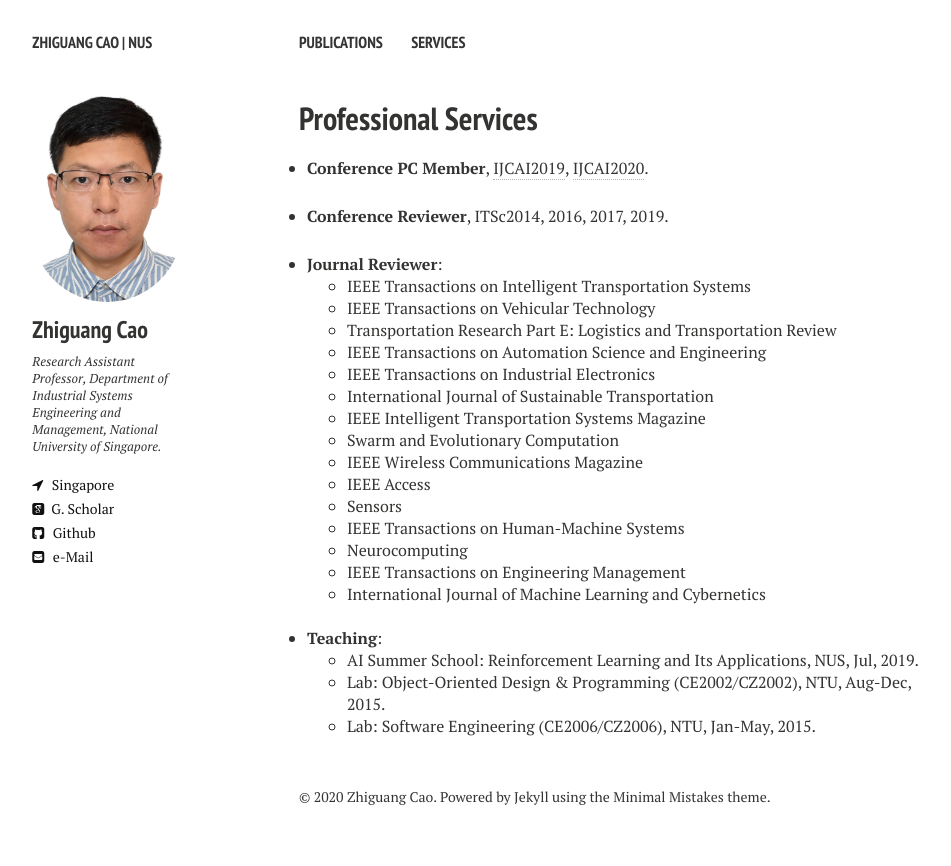
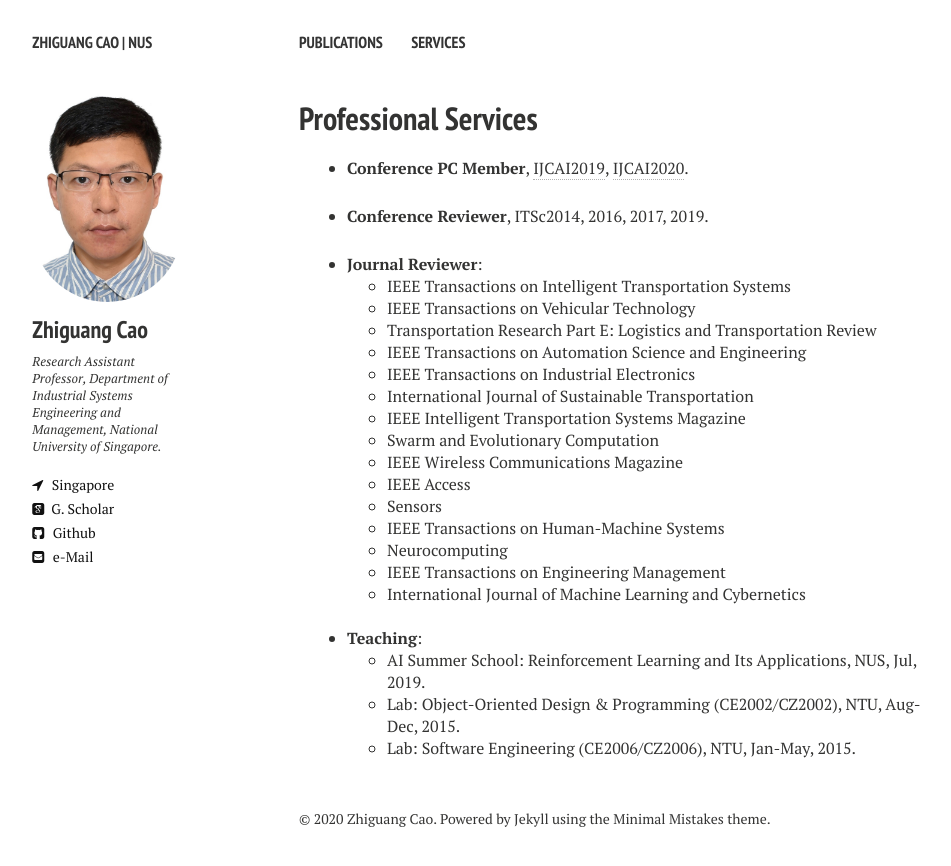
Before and after one commit to zhiguangcaosg/zhiguangcaosg.github.io, a Jekyll site: the page built from tools.md, in a window 1280 px wide. Shown: the top 866 px of the page, without its empty margins (21-972 px from the left). Built offline with Jekyll 4.4.1, drawn with Linux system fonts in a browser that asks for light colours; nearby versions of some CDN libraries.

Commit message:
Update tools.md

```diff
--- a/tools.md
+++ b/tools.md
@@ -7,7 +7,7 @@ modified: 6-3-2018
 comments: false
 ---
 
-<ul style="padding-left:8px;">
+<ul style="margin-left:8px;">
 <!-----
 <li>
 <p>
```
